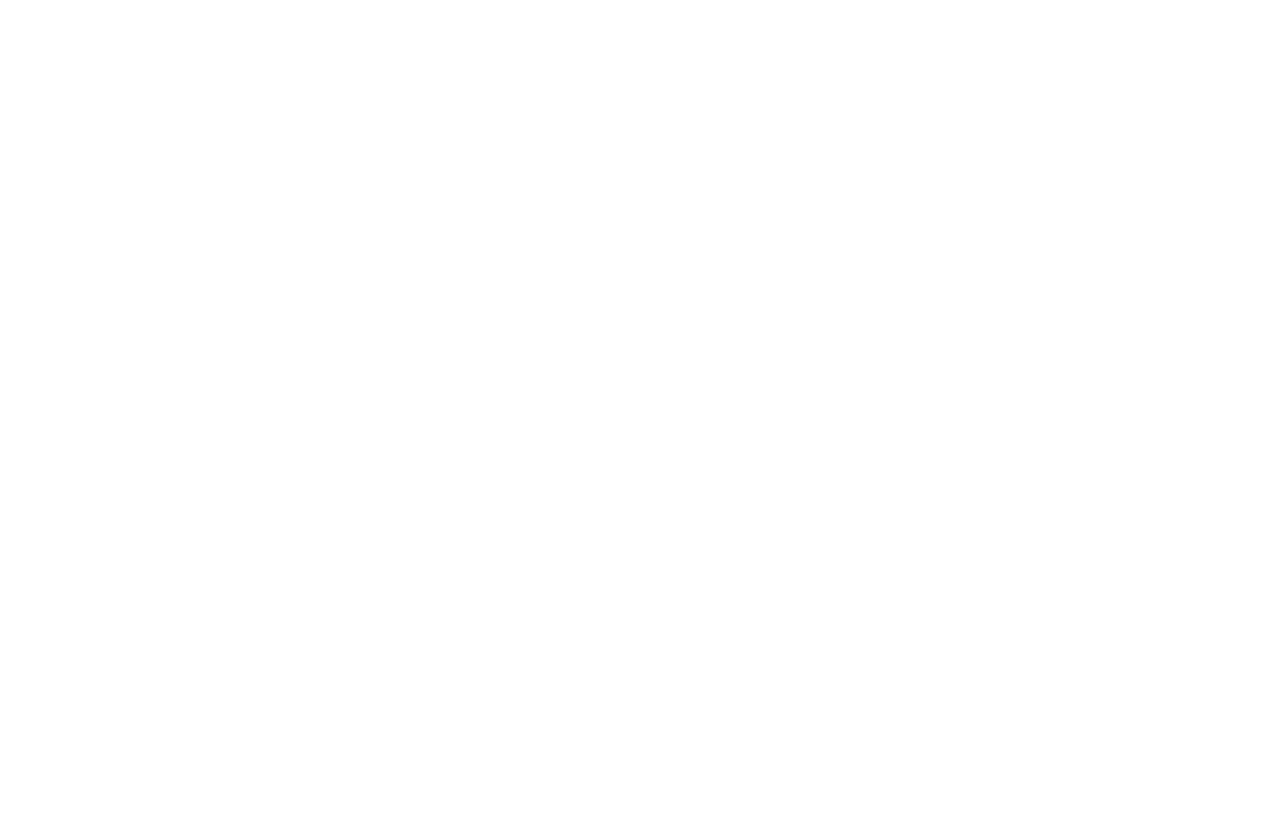
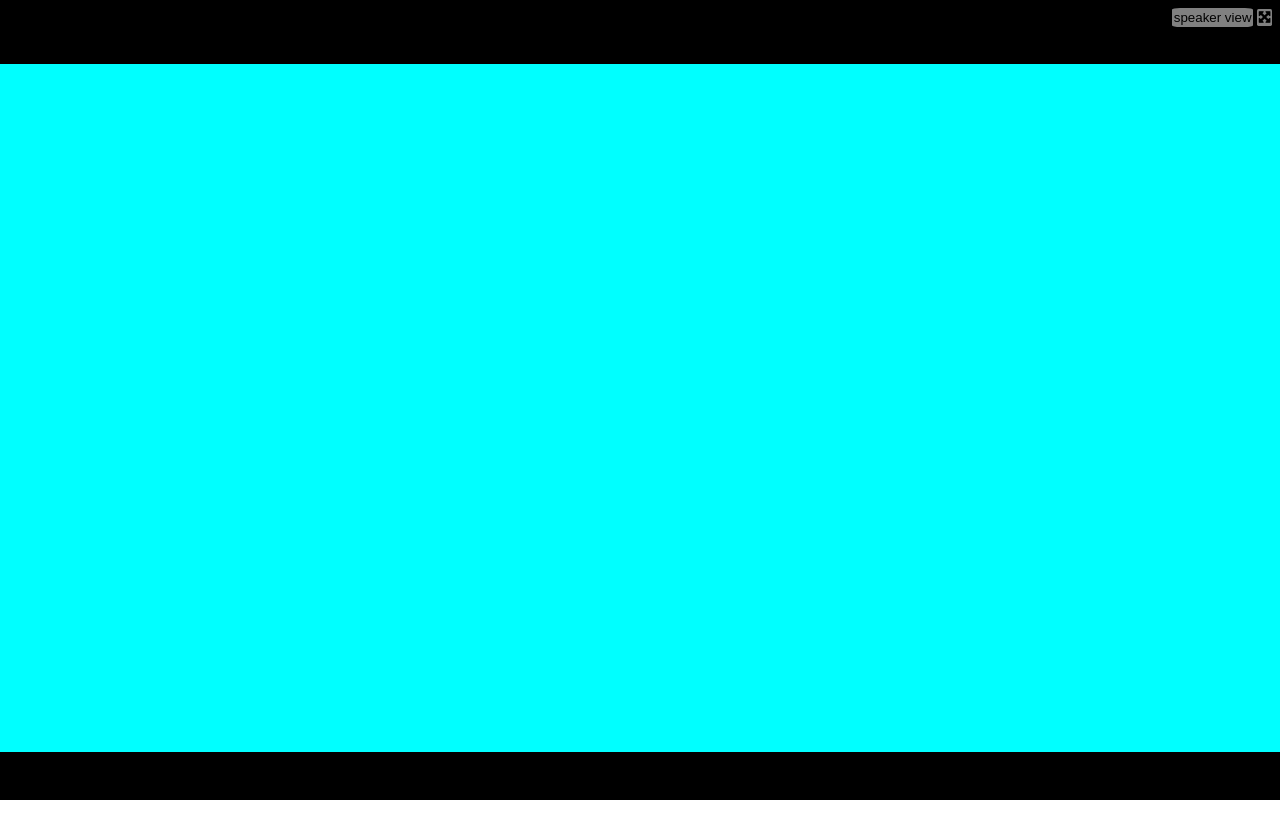
Before and after one commit to FilippoBid/html-css-zoom, a plain HTML site: page index.html in a window 1280 px wide. Drawn offline with Linux system fonts and the light colour scheme.

Commit message:
abbozzo l'impostazione del nav e incomincio il footer

```diff
--- a/css/style.css
+++ b/css/style.css
@@ -1,3 +1,22 @@
 *{box-sizing: border-box;
-padding: 0;
-margin: 0;}
+                padding: 0;
+                margin: 0;}
+
+
+
+
+.containermain{height: 100vh;
+               width: 100vw;
+                background-color: black;}
+
+div[class^="bar"]{display: flex;}
+
+div[class$="footer"],div[class$="nav"]{height: 7%;
+                                       padding: 2rem;
+                                       flex-shrink: 0;}
+
+main .bar-profiles{height: 86%;background-color: aqua;flex-grow: 1;}
+
+
+.top-button button{position: relative; background-color:grey;border: 0;padding: 0.1rem;border-radius: 10%;}
+.top-button{position: absolute;top: 0.5rem;right: 0.5rem;}
--- a/index.html
+++ b/index.html
@@ -10,6 +10,38 @@
     <link rel="stylesheet" href="css/style.css">
 </head>
 <body>
+    <!-- creo il contenitore padre con larghezza e altezza in vw e vh -->
+    <div class="containermain">
+
+
+        <nav><!-- contenirtore per i bottoni top -->
+            <div class="bar-nav">
+                <div class="top-button">
+                    <button><i class="fa-solid fa-grid-horizontal"></i>speaker view</button>
+                    <button><i class="fa-solid fa-maximize"></i></button>
+                </div>
+            </div>
+        </nav>
+
+
+        <main>
+        <!-- contenirore sexione immagini -->
+            <div class="bar-profiles"></div>
+        </main>
+
+
+        <footer>
+        <!-- creo il contenitore per il footer -->
+            <div class="bar-footer">
+                <div class="left-footer-button"></div>
+                <div class="middle-footer-button"></div>
+                <div class="right-footer-button"></div>
+            </div>
+        </footer>
+
+
+    </div>
+
 
 </body>
 </html>
```
